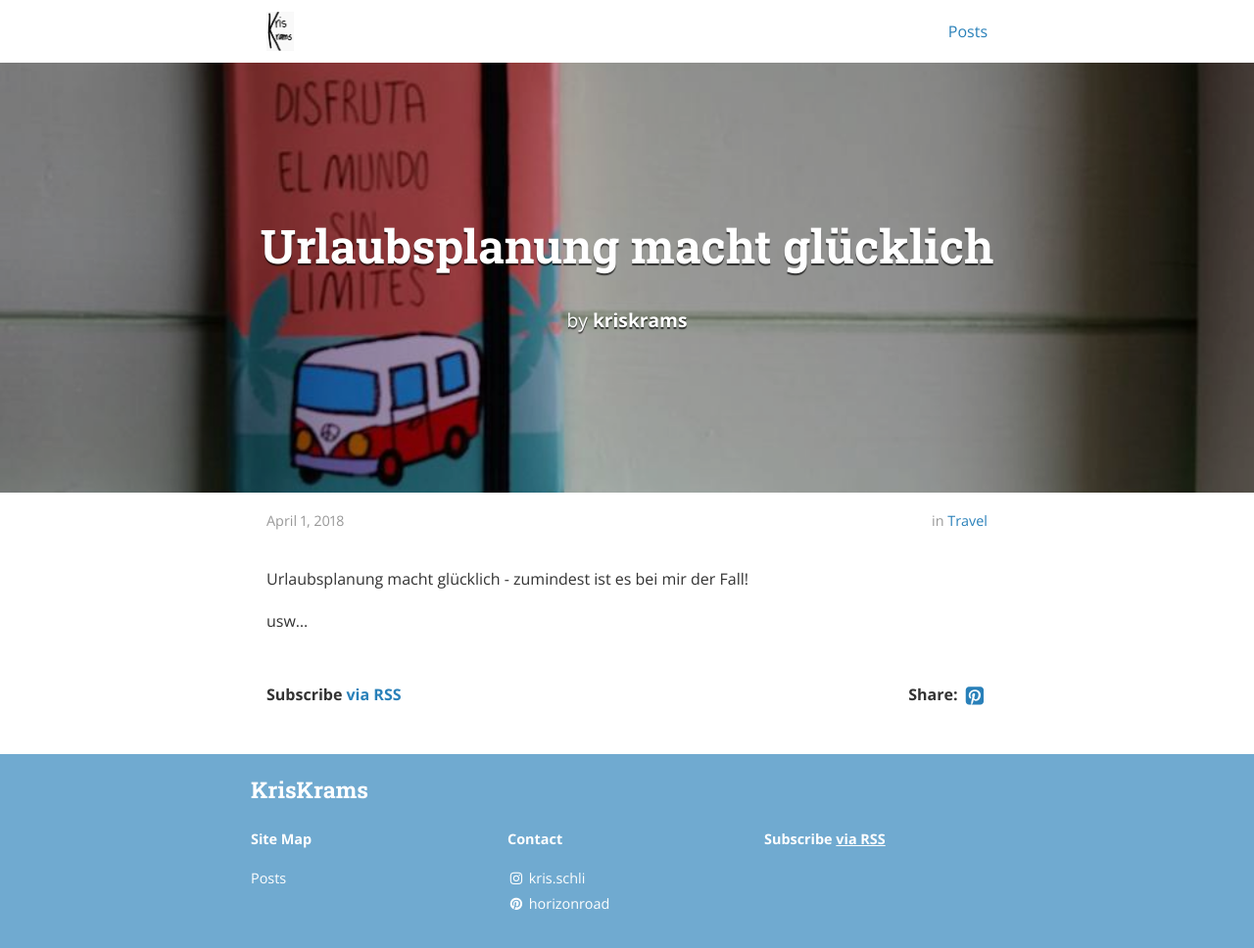
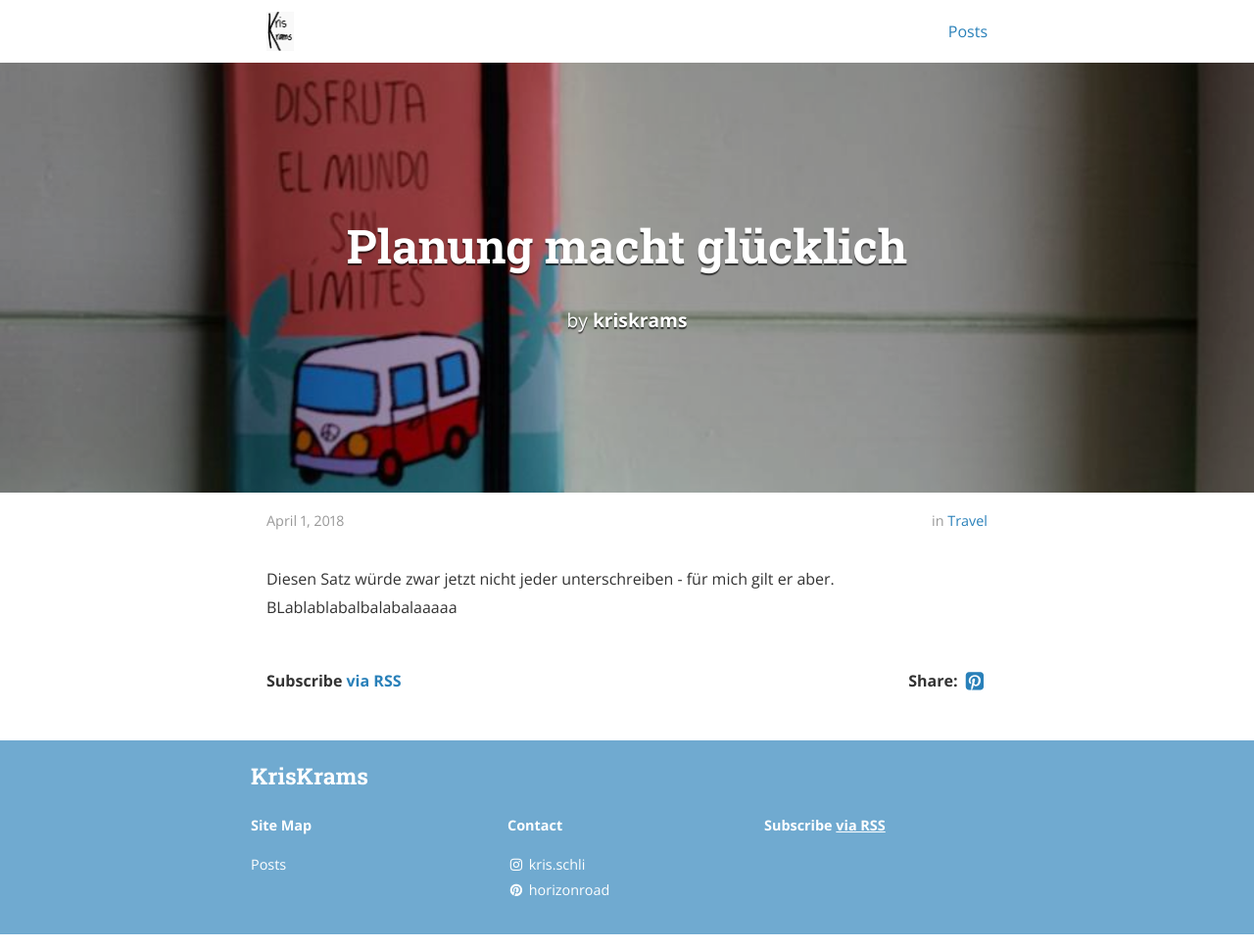
Before and after one commit to KrisKrams/kriskrams.github.io, a Jekyll site: the page built from _posts/2018-04-01-Urlaubsplanung-2018.md, in a window 1280 px wide. Shown: the whole page at 98% size. Built offline with Jekyll 4.4.1, drawn with Linux system fonts in a browser that asks for light colours; nearby versions of some CDN libraries.

Commit message:
Update 2018-04-01-Urlaubsplanung-2018.md

```diff
--- a/_posts/2018-04-01-Urlaubsplanung-2018.md
+++ b/_posts/2018-04-01-Urlaubsplanung-2018.md
@@ -1,12 +1,11 @@
 ---
 layout: post
-title:  "Urlaubsplanung macht glücklich"
+title:  "Planung macht glücklich"
 date:   2018-04-01 19:35:00 +0100
 categories: travel
 author: kriskrams
 cover:  "/assets/covers/disfruta.jpg"
 ---
 
-Urlaubsplanung macht glücklich - zumindest ist es bei mir der Fall!
-
-usw...
+Diesen Satz würde zwar jetzt nicht jeder unterschreiben - für mich gilt er aber.
+BLablablabalbalabalaaaaa
```
